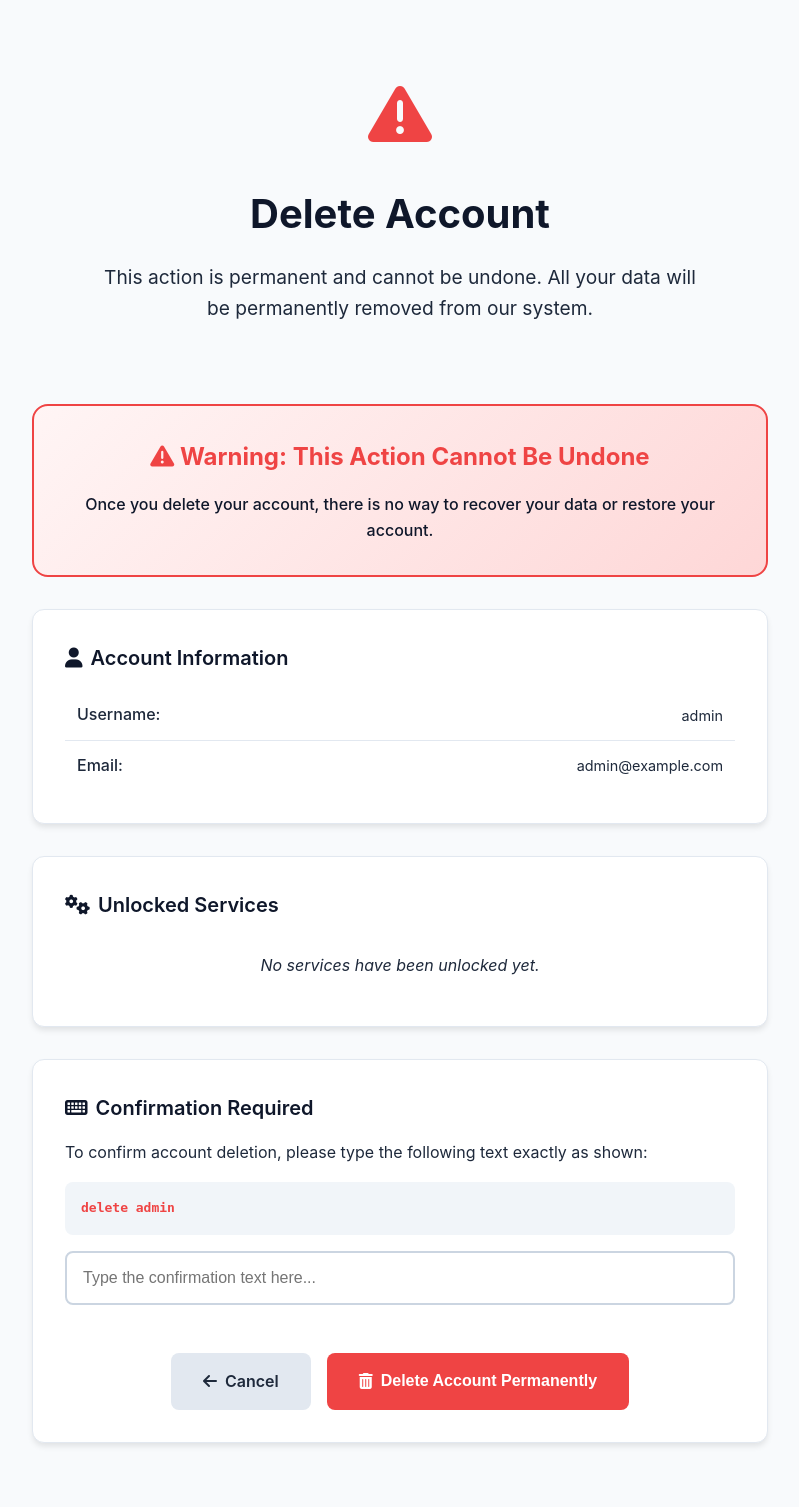
After one commit to liamdatt/flopro_webapp, a Django app: page /account/delete/ in a window 1280 px wide. The commit adds this page. Shown: the whole page, without its empty margins (240-1039 px from the left). Run offline with Django 5.2, Linux system fonts and the light colour scheme; a user stored in the database is signed in; data comes from the database, SQL or seed files in the repository; both versions use the stored data as it was after the commit.

Commit message:
Delete Account

```diff
--- /dev/null
+++ b/core/templates/core/delete_account.html
@@ -0,0 +1,404 @@
+<!DOCTYPE html>
+<html lang="en">
+<head>
+    <meta charset="UTF-8">
+    <meta name="viewport" content="width=device-width, initial-scale=1.0">
+    <title>Delete Account - Flopro WA</title>
+    <link href="https://cdnjs.cloudflare.com/ajax/libs/font-awesome/6.0.0/css/all.min.css" rel="stylesheet">
+    <style>
+        :root {
+            --primary: #6366f1;
+            --primary-dark: #4f46e5;
+            --secondary: #06b6d4;
+            --accent: #f59e0b;
+            --dark: #0f172a;
+            --light: #f8fafc;
+            --gray-100: #f1f5f9;
+            --gray-200: #e2e8f0;
+            --gray-300: #cbd5e1;
+            --gray-800: #1e293b;
+            --success: #10b981;
+            --error: #ef4444;
+            --warning: #f59e0b;
+        }
+
+        * {
+            margin: 0;
+            padding: 0;
+            box-sizing: border-box;
+        }
+
+        body {
+            font-family: 'Inter', -apple-system, BlinkMacSystemFont, 'Segoe UI', Roboto, sans-serif;
+            line-height: 1.6;
+            color: var(--gray-800);
+            background: var(--light);
+            min-height: 100vh;
+        }
+
+        .container {
+            max-width: 800px;
+            margin: 0 auto;
+            padding: 2rem;
+        }
+
+        .header {
+            text-align: center;
+            margin-bottom: 3rem;
+            padding: 2rem 0;
+        }
+
+        .warning-icon {
+            font-size: 4rem;
+            color: var(--error);
+            margin-bottom: 1rem;
+        }
+
+        .title {
+            font-size: 2.5rem;
+            font-weight: 700;
+            color: var(--dark);
+            margin-bottom: 1rem;
+        }
+
+        .subtitle {
+            font-size: 1.2rem;
+            color: var(--gray-600);
+            max-width: 600px;
+            margin: 0 auto;
+        }
+
+        .warning-card {
+            background: linear-gradient(135deg, #fff5f5 0%, #fed7d7 100%);
+            border: 2px solid var(--error);
+            border-radius: 16px;
+            padding: 2rem;
+            margin-bottom: 2rem;
+            text-align: center;
+        }
+
+        .warning-card h3 {
+            color: var(--error);
+            font-size: 1.5rem;
+            margin-bottom: 1rem;
+        }
+
+        .warning-card p {
+            color: var(--dark);
+            font-weight: 500;
+        }
+
+        .data-section {
+            background: white;
+            border-radius: 12px;
+            padding: 2rem;
+            margin-bottom: 2rem;
+            box-shadow: 0 4px 6px -1px rgba(0, 0, 0, 0.1);
+            border: 1px solid var(--gray-200);
+        }
+
+        .section-title {
+            font-size: 1.25rem;
+            font-weight: 600;
+            color: var(--dark);
+            margin-bottom: 1rem;
+            display: flex;
+            align-items: center;
+            gap: 0.5rem;
+        }
+
+        .data-list {
+            list-style: none;
+            padding: 0;
+        }
+
+        .data-item {
+            padding: 0.75rem;
+            border-bottom: 1px solid var(--gray-200);
+            display: flex;
+            justify-content: space-between;
+            align-items: center;
+        }
+
+        .data-item:last-child {
+            border-bottom: none;
+        }
+
+        .data-label {
+            font-weight: 500;
+            color: var(--gray-800);
+        }
+
+        .data-value {
+            color: var(--gray-600);
+            font-size: 0.9rem;
+        }
+
+        .empty-state {
+            text-align: center;
+            color: var(--gray-500);
+            font-style: italic;
+            padding: 1rem;
+        }
+
+        .confirmation-section {
+            background: white;
+            border-radius: 12px;
+            padding: 2rem;
+            margin-bottom: 2rem;
+            box-shadow: 0 4px 6px -1px rgba(0, 0, 0, 0.1);
+            border: 1px solid var(--gray-200);
+        }
+
+        .confirmation-input {
+            width: 100%;
+            padding: 1rem;
+            border: 2px solid var(--gray-300);
+            border-radius: 8px;
+            font-size: 1rem;
+            margin-bottom: 1rem;
+            transition: border-color 0.3s ease;
+        }
+
+        .confirmation-input:focus {
+            outline: none;
+            border-color: var(--error);
+            box-shadow: 0 0 0 3px rgba(239, 68, 68, 0.1);
+        }
+
+        .confirmation-text {
+            background: var(--gray-100);
+            padding: 1rem;
+            border-radius: 8px;
+            font-family: monospace;
+            font-weight: 600;
+            color: var(--error);
+            margin-bottom: 1rem;
+        }
+
+        .actions {
+            display: flex;
+            gap: 1rem;
+            justify-content: center;
+            margin-top: 2rem;
+        }
+
+        .btn {
+            padding: 1rem 2rem;
+            border: none;
+            border-radius: 8px;
+            font-size: 1rem;
+            font-weight: 600;
+            text-decoration: none;
+            cursor: pointer;
+            transition: all 0.3s ease;
+            display: inline-flex;
+            align-items: center;
+            gap: 0.5rem;
+        }
+
+        .btn-danger {
+            background: var(--error);
+            color: white;
+        }
+
+        .btn-danger:hover {
+            background: #dc2626;
+            transform: translateY(-2px);
+            box-shadow: 0 6px 20px rgba(239, 68, 68, 0.4);
+        }
+
+        .btn-secondary {
+            background: var(--gray-200);
+            color: var(--gray-700);
+        }
+
+        .btn-secondary:hover {
+            background: var(--gray-300);
+            transform: translateY(-2px);
+        }
+
+        .messages {
+            margin-bottom: 2rem;
+        }
+
+        .message {
+            background: white;
+            padding: 1rem;
+            border-radius: 8px;
+            box-shadow: 0 4px 15px rgba(0, 0, 0, 0.1);
+            margin-bottom: 1rem;
+            border-left: 4px solid var(--error);
+            display: flex;
+            align-items: center;
+            gap: 0.75rem;
+        }
+
+        .message.error {
+            border-left-color: var(--error);
+        }
+
+        /* Responsive */
+        @media (max-width: 768px) {
+            .container {
+                padding: 1rem;
+            }
+
+            .title {
+                font-size: 2rem;
+            }
+
+            .actions {
+                flex-direction: column;
+            }
+
+            .btn {
+                width: 100%;
+                justify-content: center;
+            }
+
+            .data-item {
+                flex-direction: column;
+                align-items: flex-start;
+                gap: 0.25rem;
+            }
+        }
+    </style>
+</head>
+<body>
+    <div class="container">
+        <div class="header">
+            <div class="warning-icon">
+                <i class="fas fa-exclamation-triangle"></i>
+            </div>
+            <h1 class="title">Delete Account</h1>
+            <p class="subtitle">This action is permanent and cannot be undone. All your data will be permanently removed from our system.</p>
+        </div>
+
+        {% if messages %}
+        <div class="messages">
+            {% for message in messages %}
+            <div class="message {% if message.tags %}{{ message.tags }}{% endif %}">
+                <i class="fas fa-{% if 'error' in message.tags %}exclamation-triangle{% else %}check-circle{% endif %}"></i>
+                {{ message }}
+            </div>
+            {% endfor %}
+        </div>
+        {% endif %}
+
+        <div class="warning-card">
+            <h3><i class="fas fa-exclamation-triangle"></i> Warning: This Action Cannot Be Undone</h3>
+            <p>Once you delete your account, there is no way to recover your data or restore your account.</p>
+        </div>
+
+        <div class="data-section">
+            <h2 class="section-title">
+                <i class="fas fa-user"></i>
+                Account Information
+            </h2>
+            <ul class="data-list">
+                <li class="data-item">
+                    <span class="data-label">Username:</span>
+                    <span class="data-value">{{ user.username }}</span>
+                </li>
+                <li class="data-item">
+                    <span class="data-label">Email:</span>
+                    <span class="data-value">{{ user.email|default:"Not provided" }}</span>
+                </li>
+                {% if has_phone %}
+                <li class="data-item">
+                    <span class="data-label">Phone Number:</span>
+                    <span class="data-value">{{ user.profile.phone_number }}</span>
+                </li>
+                {% endif %}
+            </ul>
+        </div>
+
+        {% if user_workflows %}
+        <div class="data-section">
+            <h2 class="section-title">
+                <i class="fas fa-cogs"></i>
+                Unlocked Services ({{ user_workflows|length }})
+            </h2>
+            <ul class="data-list">
+                {% for workflow in user_workflows %}
+                <li class="data-item">
+                    <span class="data-label">{{ workflow.service.name }}</span>
+                    <span class="data-value">{% if workflow.active %}Active{% else %}Inactive{% endif %}</span>
+                </li>
+                {% endfor %}
+            </ul>
+        </div>
+        {% else %}
+        <div class="data-section">
+            <h2 class="section-title">
+                <i class="fas fa-cogs"></i>
+                Unlocked Services
+            </h2>
+            <div class="empty-state">No services have been unlocked yet.</div>
+        </div>
+        {% endif %}
+
+        {% if budget_services %}
+        <div class="data-section">
+            <h2 class="section-title">
+                <i class="fas fa-calculator"></i>
+                Budget Services ({{ budget_services|length }})
+            </h2>
+            <ul class="data-list">
+                {% for budget in budget_services %}
+                <li class="data-item">
+                    <span class="data-label">Monthly Budget:</span>
+                    <span class="data-value">${{ budget.budget_amount }}</span>
+                </li>
+                {% endfor %}
+            </ul>
+        </div>
+        {% endif %}
+
+        {% if transactions %}
+        <div class="data-section">
+            <h2 class="section-title">
+                <i class="fas fa-receipt"></i>
+                Transaction History ({{ transactions|length }})
+            </h2>
+            <div class="empty-state">All transaction data will be permanently deleted.</div>
+        </div>
+        {% endif %}
+
+        <div class="confirmation-section">
+            <h2 class="section-title">
+                <i class="fas fa-keyboard"></i>
+                Confirmation Required
+            </h2>
+            <p style="margin-bottom: 1rem; color: var(--gray-600);">
+                To confirm account deletion, please type the following text exactly as shown:
+            </p>
+            <div class="confirmation-text">
+                delete {{ user.username }}
+            </div>
+            <form method="post">
+                {% csrf_token %}
+                <input
+                    type="text"
+                    name="confirmation"
+                    class="confirmation-input"
+                    placeholder="Type the confirmation text here..."
+                    required
+                    autocomplete="off"
+                >
+                <div class="actions">
+                    <a href="{% url 'core:dashboard' %}" class="btn btn-secondary">
+                        <i class="fas fa-arrow-left"></i>
+                        Cancel
+                    </a>
+                    <button type="submit" class="btn btn-danger">
+                        <i class="fas fa-trash-alt"></i>
+                        Delete Account Permanently
+                    </button>
+                </div>
+            </form>
+        </div>
+    </div>
+</body>
+</html>
--- a/core/urls.py
+++ b/core/urls.py
@@ -20,4 +20,5 @@ urlpatterns = [
     path('api/budget/remaining/', views.api_budget_remaining, name='api_budget_remaining'),
     path('api/budget/transactions/add/', views.api_add_transaction, name='api_add_transaction'),
     path('api/phone/allowed/', views.api_phone_allowed, name='api_phone_allowed'),
+    path('account/delete/', views.delete_account, name='delete_account'),
 ]
--- a/core/views.py
+++ b/core/views.py
@@ -11,6 +11,7 @@ import json
 
 from .models import Service, UserWorkflow, BudgetService, Transaction
 from .provisioning import provision_user_workflow, toggle_user_service, get_active_service
+from .n8n_client import N8nClient
 
 
 class CustomUserCreationForm(UserCreationForm):
@@ -138,9 +139,24 @@ def service_detail(request, service_slug):
                 # Ensure phone and budget are provided
                 phone = request.POST.get('phone_number') or (getattr(request.user, 'profile', None) and request.user.profile.phone_number)
                 budget_raw = request.POST.get('budget_amount')
-                if not phone or not budget_raw:
-                    messages.error(request, 'Phone number and budget amount are required.')
-                    raise ValueError('Missing phone or budget')
+
+                # Check if phone is required (only if user doesn't have one in profile)
+                user_has_phone = (
+                    hasattr(request.user, 'profile') and
+                    request.user.profile.phone_number and
+                    request.user.profile.phone_number.strip()
+                )
+
+                if not phone:
+                    if user_has_phone:
+                        phone = request.user.profile.phone_number
+                    else:
+                        messages.error(request, 'Phone number is required.')
+                        raise ValueError('Missing phone number')
+
+                if not budget_raw:
+                    messages.error(request, 'Budget amount is required.')
+                    raise ValueError('Missing budget amount')
 
                 # Normalize and save phone on user if changed
                 normalized_phone = ''.join(c for c in phone if c.isdigit() or c == '+')
@@ -197,9 +213,33 @@ def service_detail(request, service_slug):
         except Exception as e:
             messages.error(request, f"Failed to unlock service: {str(e)}")
 
+    # For budget tracker, modify schema based on user's phone number status
+    credential_schema = service.credential_ui_schema.copy() if service.credential_ui_schema else {}
+
+    if service.slug == 'budget-tracker':
+        # Check if user already has a phone number in their profile
+        user_has_phone = (
+            hasattr(request.user, 'profile') and
+            request.user.profile.phone_number and
+            request.user.profile.phone_number.strip()
+        )
+
+        if user_has_phone:
+            # Remove phone_number field from schema since user already provided it
+            credential_schema.pop('phone_number', None)
+        else:
+            # Keep phone_number field but make it required
+            if 'phone_number' in credential_schema:
+                credential_schema['phone_number']['required'] = True
+
     context = {
         'service': service,
-        'credential_schema': service.credential_ui_schema,
+        'credential_schema': credential_schema,
+        'user_has_phone': (
+            hasattr(request.user, 'profile') and
+            request.user.profile.phone_number and
+            request.user.profile.phone_number.strip()
+        ) if service.slug == 'budget-tracker' else False,
     }
     return render(request, 'core/service_detail.html', context)
 
@@ -325,6 +365,70 @@ def toggle_service(request, service_slug):
         messages.error(request, f"You haven't unlocked {service.name} yet")
 
     return redirect('dashboard')
+
+
+@login_required
+def delete_account(request):
+    """Handle account deletion with confirmation."""
+    if request.method == 'POST':
+        # Check for confirmation
+        confirmation = request.POST.get('confirmation', '').strip().lower()
+        if confirmation == f'delete {request.user.username}':
+            try:
+                # Get user data before deletion for logging
+                user_data = {
+                    'username': request.user.username,
+                    'email': request.user.email,
+                    'phone': getattr(request.user.profile, 'phone_number', None) if hasattr(request.user, 'profile') else None,
+                    'services_count': UserWorkflow.objects.filter(user=request.user).count(),
+                    'transactions_count': Transaction.objects.filter(phone_number=getattr(request.user.profile, 'phone_number', '') if hasattr(request.user, 'profile') else '').count()
+                }
+
+                # Delete all related data
+                # Delete UserWorkflows (this handles the relationship to services)
+                UserWorkflow.objects.filter(user=request.user).delete()
+
+                # Delete BudgetService entries
+                if hasattr(request.user, 'profile') and request.user.profile.phone_number:
+                    BudgetService.objects.filter(phone_number=request.user.profile.phone_number).delete()
+
+                # Delete transactions associated with this user's phone number
+                if hasattr(request.user, 'profile') and request.user.profile.phone_number:
+                    Transaction.objects.filter(phone_number=request.user.profile.phone_number).delete()
+
+                # Store user reference before logout
+                user_to_delete = request.user
+
+                # Delete the user (this will cascade to UserProfile due to OneToOneField)
+                user_to_delete.delete()
+
+                # Now logout (this will set request.user to AnonymousUser)
+                from django.contrib.auth import logout
+                logout(request)
+
+                # Log the deletion (you might want to log this elsewhere)
+                print(f"Account deleted: {user_data}")
+
+                messages.success(request, 'Your account has been permanently deleted.')
+                return redirect('core:landing_page')
+
+            except Exception as e:
+                messages.error(request, f'Error deleting account: {str(e)}')
+                return redirect('core:dashboard')
+        else:
+            messages.error(request, 'Confirmation text does not match. Account not deleted.')
+            return redirect('core:delete_account')
+
+    # GET request - show confirmation page
+    context = {
+        'user_workflows': UserWorkflow.objects.filter(user=request.user),
+        'budget_services': BudgetService.objects.filter(user=request.user) if hasattr(request.user, 'profile') else [],
+        'transactions': Transaction.objects.filter(
+            phone_number=getattr(request.user.profile, 'phone_number', '')
+        ) if hasattr(request.user, 'profile') else [],
+        'has_phone': hasattr(request.user, 'profile') and request.user.profile.phone_number,
+    }
+    return render(request, 'core/delete_account.html', context)
 
 
 @login_required
```
Also changed, not shown: core/templates/core/dashboard.html (+145 -0 lines), core/templates/core/service_detail.html (+57 -0 lines), db.sqlite3.
